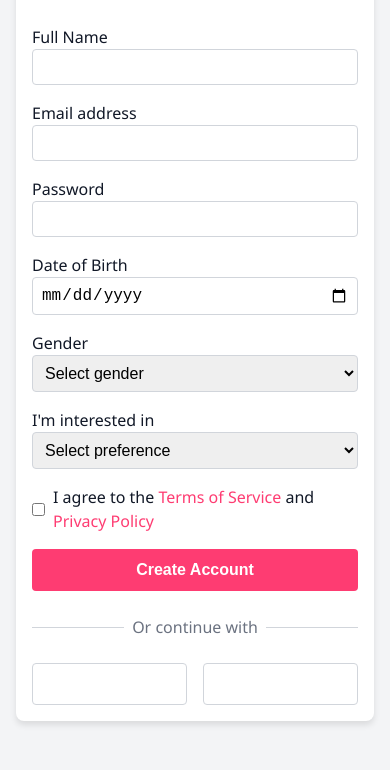
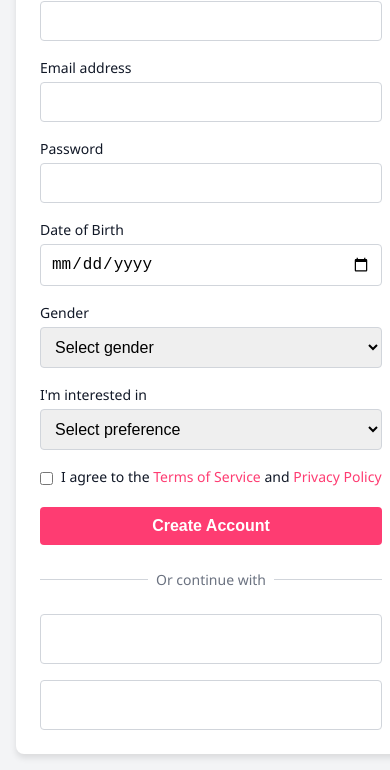
Before and after one commit to Felix-coders/Tinder-website, a plain HTML site: page tinder-web-app/public/signup.html in a window 390 px wide. Shown: the part 169-939 px from the top of the page. Before the commit the page ends 906 px from the top, so only its background shows below. Drawn offline with Linux system fonts and the light colour scheme.

Commit message:
Added Responsive Design

```diff
--- a/tinder-web-app/css/SignUp.css
+++ b/tinder-web-app/css/SignUp.css
@@ -1,11 +1,11 @@
 :root {
-    --primary-color: #FE3C72;
-    --primary-hover: #E5365F;
-    --background-color: #F3F4F6;
+    --primary-color: #fe3c72;
+    --primary-hover: #e5365f;
+    --background-color: #f3f4f6;
     --text-color: #111827;
-    --text-light: #6B7280;
-    --border-color: #D1D5DB;
-    --error-color: #FF4F5A;
+    --text-light: #6b7280;
+    --border-color: #d1d5db;
+    --error-color: #ff4f5a;
   }
 
   * {
@@ -15,13 +15,15 @@
   }
 
   body {
-    font-family: 'Segoe UI', Tahoma, Geneva, Verdana, sans-serif;
+    font-family: "Segoe UI", Tahoma, Geneva, Verdana, sans-serif;
     line-height: 1.5;
     color: var(--text-color);
     background-color: var(--background-color);
+    font-size: 16px;
   }
 
   .container {
+    width: 100%;
     max-width: 400px;
     margin: 2rem auto;
     padding: 2rem;
@@ -58,13 +60,20 @@ form {
     gap: 1rem;
   }
 
+  .form-group {
+    display: flex;
+    flex-direction: column;
+  }
+
   label {
     font-weight: 500;
+    margin-bottom: 0.25rem;
   }
 
-input, select {
+  input,
+  select {
     width: 100%;
-    padding: 0.5rem;
+    padding: 0.75rem;
     border: 1px solid var(--border-color);
     border-radius: 0.25rem;
     font-size: 1rem;
@@ -105,7 +114,7 @@ button:hover {
 
   .divider::before,
   .divider::after {
-    content: '';
+    content: "";
     flex: 1;
     border-bottom: 1px solid var(--border-color);
   }
@@ -125,7 +134,7 @@ button:hover {
     display: flex;
     align-items: center;
     justify-content: center;
-    padding: 0.5rem;
+    padding: 0.75rem;
     border: 1px solid var(--border-color);
     border-radius: 0.25rem;
     background-color: white;
@@ -138,7 +147,8 @@ button:hover {
   }
 
   /* Error Styles */
-input.error, select.error {
+  input.error,
+  select.error {
     border: 1px solid var(--error-color);
   }
 
@@ -150,8 +160,44 @@ input.error, select.error {
 
   /* Media Queries */
   @media (max-width: 480px) {
+    body {
+      font-size: 14px;
+    }
+
     .container {
       margin: 1rem;
+      padding: 1.5rem;
+    }
+
+    h1 {
+      font-size: 1.5rem;
+    }
+
+    input,
+    select,
+    button {
+      font-size: 1rem;
+      padding: 0.625rem;
+    }
+
+    .social-buttons {
+      grid-template-columns: 1fr;
+    }
+  }
+
+  @media (max-width: 320px) {
+    .container {
       padding: 1rem;
     }
+
+    h1 {
+      font-size: 1.25rem;
     }
+
+    input,
+    select,
+    button {
+      font-size: 0.875rem;
+      padding: 0.5rem;
+    }
+  }
--- a/tinder-web-app/public/signup.html
+++ b/tinder-web-app/public/signup.html
@@ -13,27 +13,27 @@
         <p>Already have an account? <a href="./login.html">Sign in</a></p>
 
         <form action="./Matches.html" method="POST">
-            <div>
+            <div class="form-group">
                 <label for="name">Full Name</label>
                 <input type="text" id="name" name="name" required>
             </div>
 
-            <div>
+            <div class="form-group">
                 <label for="email">Email address</label>
                 <input type="email" id="email" name="email" required>
             </div>
 
-            <div>
+            <div class="form-group">
                 <label for="password">Password</label>
                 <input type="password" id="password" name="password" required>
             </div>
 
-            <div>
+            <div class="form-group">
                 <label for="birthdate">Date of Birth</label>
                 <input type="date" id="birthdate" name="birthdate" required>
             </div>
 
-            <div>
+            <div class="form-group">
                 <label for="gender">Gender</label>
                 <select id="gender" name="gender" required>
                     <option value="">Select gender</option>
@@ -42,7 +42,7 @@
                 </select>
             </div>
 
-            <div>
+            <div class="form-group">
                 <label for="looking-for">I'm interested in</label>
                 <select id="looking-for" name="looking-for" required>
                     <option value="">Select preference</option>
```
Lines whose indentation alone changed are shown as unchanged.
